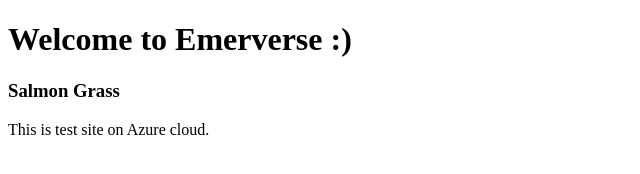
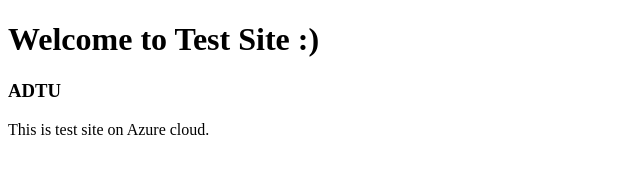
Before and after one commit to cvk1971/azure-static-web-app, a plain HTML site: page index.html in a window 1280 px wide. Shown: the whole page, without its empty margins (0-640 px from the left). Drawn offline with Linux system fonts and the light colour scheme.

Commit message:
Update title and headings in index.html

```diff
--- a/index.html
+++ b/index.html
@@ -1,11 +1,11 @@
 <!DOCTYPE html>
 <html lang="en">
 <head>
-    <title>Emerverse</title>
+    <title>Azure Cloud Static Website </title>
 </head>
 <body>
-    <h1>Welcome to Emerverse :)</h1>
-    <h3>Salmon Grass</h3>
+    <h1>Welcome to Test Site :)</h1>
+    <h3>ADTU</h3>
     <p>
         This is test site on Azure cloud.
     </p>
```
